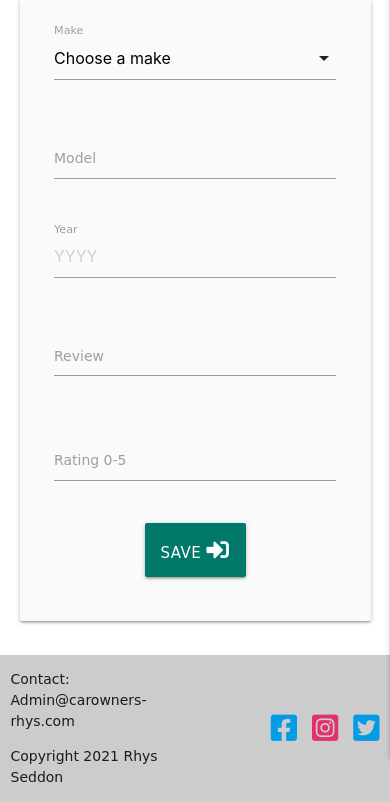
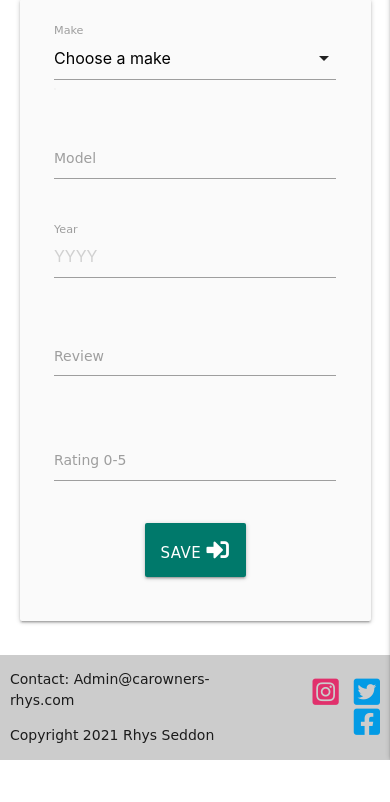
Before and after one commit to rhysseddon/Car-Owner-Reviews-MS3-Project, a Flask app: page /add_review in a window 390 px wide. Shown: the part 146-948 px from the top of the page. After the commit the page ends 906 px from the top, so only its background shows below. Run offline with Flask 2, Linux system fonts and the light colour scheme; the visitor is signed in with stand-in values (Sample User, id 1); data that the repository does not hold is empty; some libraries are stand-ins or nearby versions; some web fonts are replaced.

Commit message:
Edit responsiveness in mobile view for footer

```diff
--- a/static/css/style.css
+++ b/static/css/style.css
@@ -89,7 +89,13 @@ nav .brand-logo {
 font-size: 1.3rem;
 }
 
+/* Styles small buttons in mobile view */
 .btn-small {
     padding: 0px 5px;
 }
+
+/* Styles footer content in mobile view */
+footer .row .col {
+    padding: 0px 10px;
 }
+}
--- a/templates/base.html
+++ b/templates/base.html
@@ -86,11 +86,11 @@
     <!-- Footer -->
     <footer>
         <div class="row footer valign-wrapper">
-            <div class="col s6">
+            <div class="col s8 ">
                 <p>Contact: Admin@carowners-rhys.com</p>
                 <p>Copyright 2021 Rhys Seddon</p>
             </div>
-            <div class="col s6 social">
+            <div class="col s4 social">
                 <a href="www.twitter.com"><i class="fab fa-twitter-square right"></i></a>
                 <a href="www.instagram.com"><i class="fab fa-instagram-square right insta"></i></a>
                 <a href="www.facebook.com"><i class="fab fa-facebook-square right"></i></a>
```
